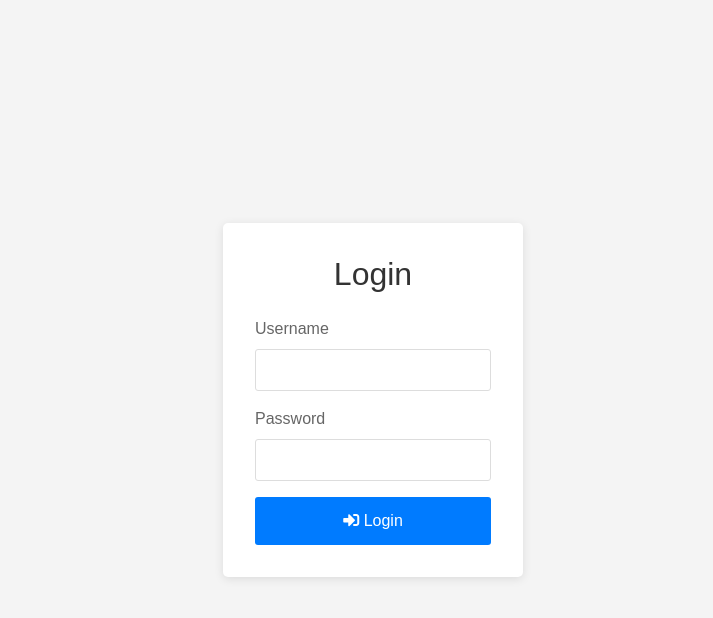
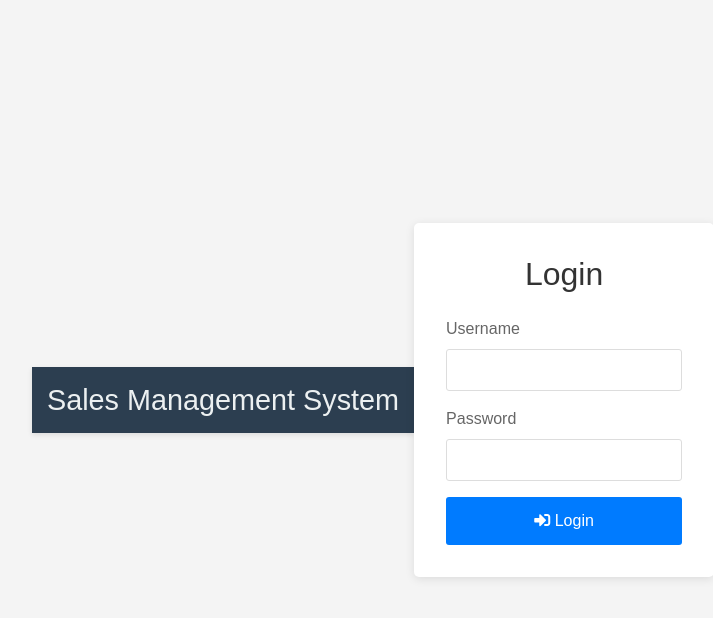
Before and after one commit to EccentricWkshp/sales_tracker, a Flask app: page /login in a window 1280 px wide. Shown: the top 618 px of the page, without its empty margins (267-980 px from the left). Run offline with Flask 3, Linux system fonts and the light colour scheme; some libraries are stand-ins or nearby versions.

Commit message:
Misc cleanup; branding on login page

```diff
--- a/app.py
+++ b/app.py
@@ -245,7 +245,9 @@ def login():
         else:
             flash('Invalid username or password', 'error')
 
-    return render_template('login.html', next=next_page)
+    company_info = CompanyInfo.get_info()
+
+    return render_template('login.html', next=next_page, company_info=company_info)
 
 @app.route('/logout')
 @login_required
@@ -436,8 +438,9 @@ def get_customer(id):
 def view_customer(id):
     customer = Customer.query.get_or_404(id)
     orders = SalesReceipt.query.filter_by(customer_id=id).order_by(SalesReceipt.date.desc()).all()
+    company_info = CompanyInfo.get_info()
 
-    return render_template('view_customer.html', customer=customer, orders=orders)
+    return render_template('view_customer.html', customer=customer, orders=orders, company_info=company_info)
 
 @app.route('/customers/delete/<int:id>', methods=['POST'])
 @login_required
--- a/templates/base.html
+++ b/templates/base.html
@@ -40,7 +40,7 @@
                 {% endif %}
                 <h1><a href="{{ url_for('index') }}">
                     {% if company_info and company_info.name %}
-                        {{ company_info.name }}
+                        {{ company_info.name }} Sales
                     {% else %}
                         Sales Management System
                     {% endif %}
--- a/templates/login.html
+++ b/templates/login.html
@@ -8,6 +8,43 @@
     <link rel="stylesheet" href="https://cdnjs.cloudflare.com/ajax/libs/font-awesome/5.15.3/css/all.min.css">
     <link href="https://maxcdn.bootstrapcdn.com/bootstrap/4.0.0/css/bootstrap.min.css" rel="stylesheet">
     <style>
+        header {
+            background: #2c3e50;
+            color: #ecf0f1;
+            padding: 1rem 0;
+            box-shadow: 0 2px 5px rgba(0,0,0,0.1);
+        }
+
+        header .container {
+            display: flex;
+            justify-content: space-between;
+            align-items: center;
+        }
+
+        #branding {
+            display: flex;
+            align-items: center;
+        }
+
+        .company-logo {
+            max-height: 100px;
+            margin-right: 15px;
+        }
+
+        #branding h1 {
+            margin: 0;
+            font-size: 1.8em;
+        }
+
+        #branding a {
+            color: #ecf0f1;
+            text-decoration: none;
+            transition: color 0.3s ease;
+        }
+
+        #branding a:hover {
+            color: #3498db;
+        }
         body {
             font-family: Arial, sans-serif;
             background-color: #f4f4f4;
@@ -76,6 +113,23 @@
     </style>
 </head>
 <body>
+    <header>
+        <div class="container">
+            <div id="branding">
+                {% if company_info and company_info.logo %}
+                    <img src="{{ company_info.logo }}" alt="{{ company_info.name }} Logo" class="company-logo">
+                {% endif %}
+                <h1><a href="{{ url_for('index') }}">
+                    {% if company_info and company_info.name %}
+                        {{ company_info.name }}<br>
+                        Sales Management System
+                    {% else %}
+                        Sales Management System
+                    {% endif %}
+                </a></h1>
+            </div>
+        </div>
+    </header>
     <div class="login-container">
         <h2>Login</h2>
 
--- a/templates/view_customer.html
+++ b/templates/view_customer.html
@@ -8,11 +8,12 @@
     <div class="customer-info-pane">
         <h2>Customer Info</h2>
         <p><strong>Name:</strong> {{ customer.name }}</p>
-        <p><strong>Email:</strong> {{ customer.email }}</p>
-        <p><strong>Email 2:</strong> {{ customer.email_2 }}</p>
+        <p><strong>Email:</strong> {% if not customer.email.startswith('placeholder_') %} {{ customer.email }} {% endif %}</p>
+        <p><strong>Secondary Email:</strong> {% if customer.email_2 and not customer.email_2.startswith('placeholder_') %} {{ customer.email_2 }} {% endif %}</p>
         <p><strong>Company:</strong> {{ customer.company or 'N/A' }}</p>
         <p><strong>Phone:</strong> {{ customer.phone or 'N/A' }}</p>
     </div>
+
     <div class="address-pane">
         <h2>Billing Address</h2>
         <p>{{ customer.billing_address | nl2br }}</p>
```
